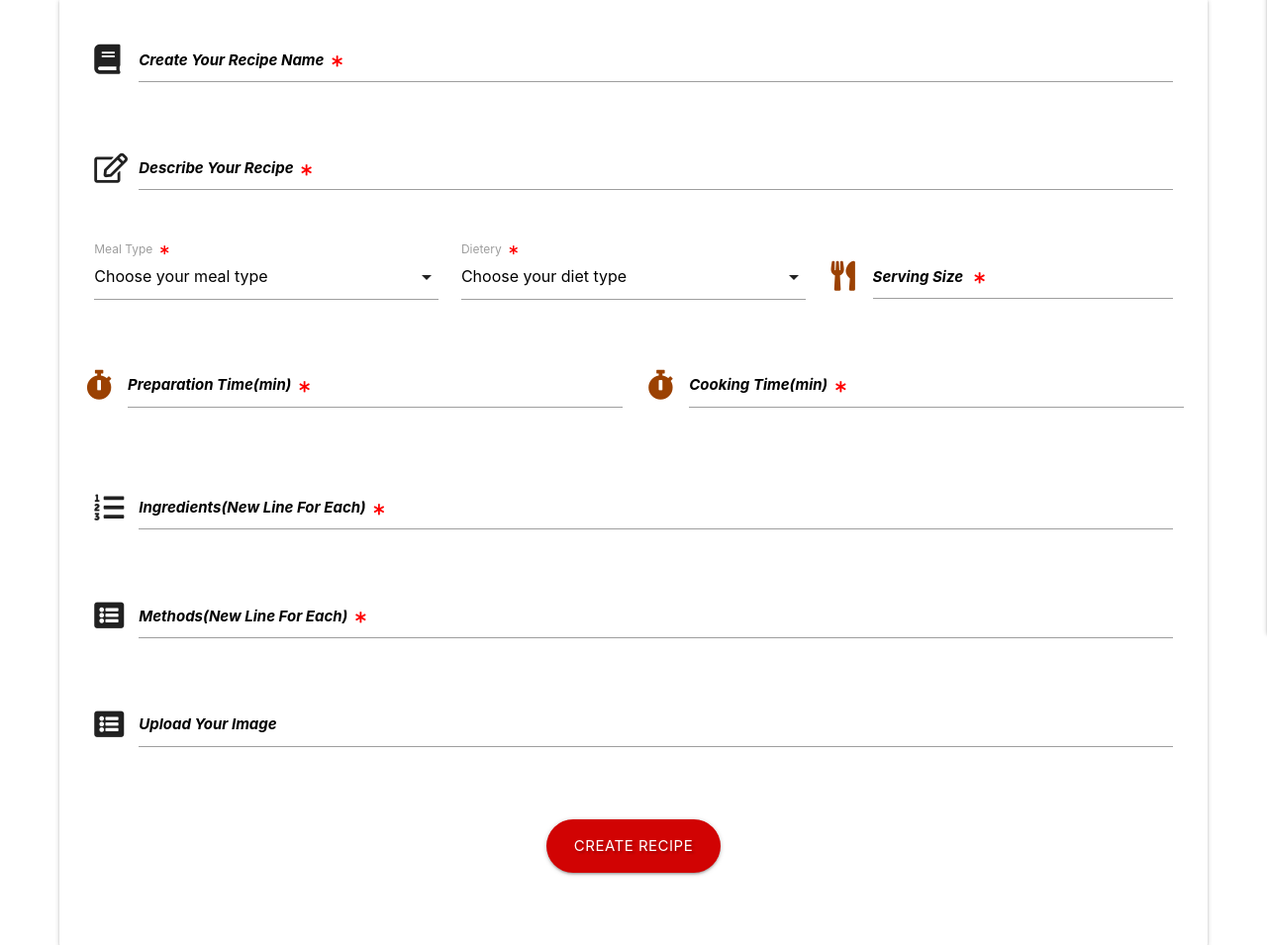
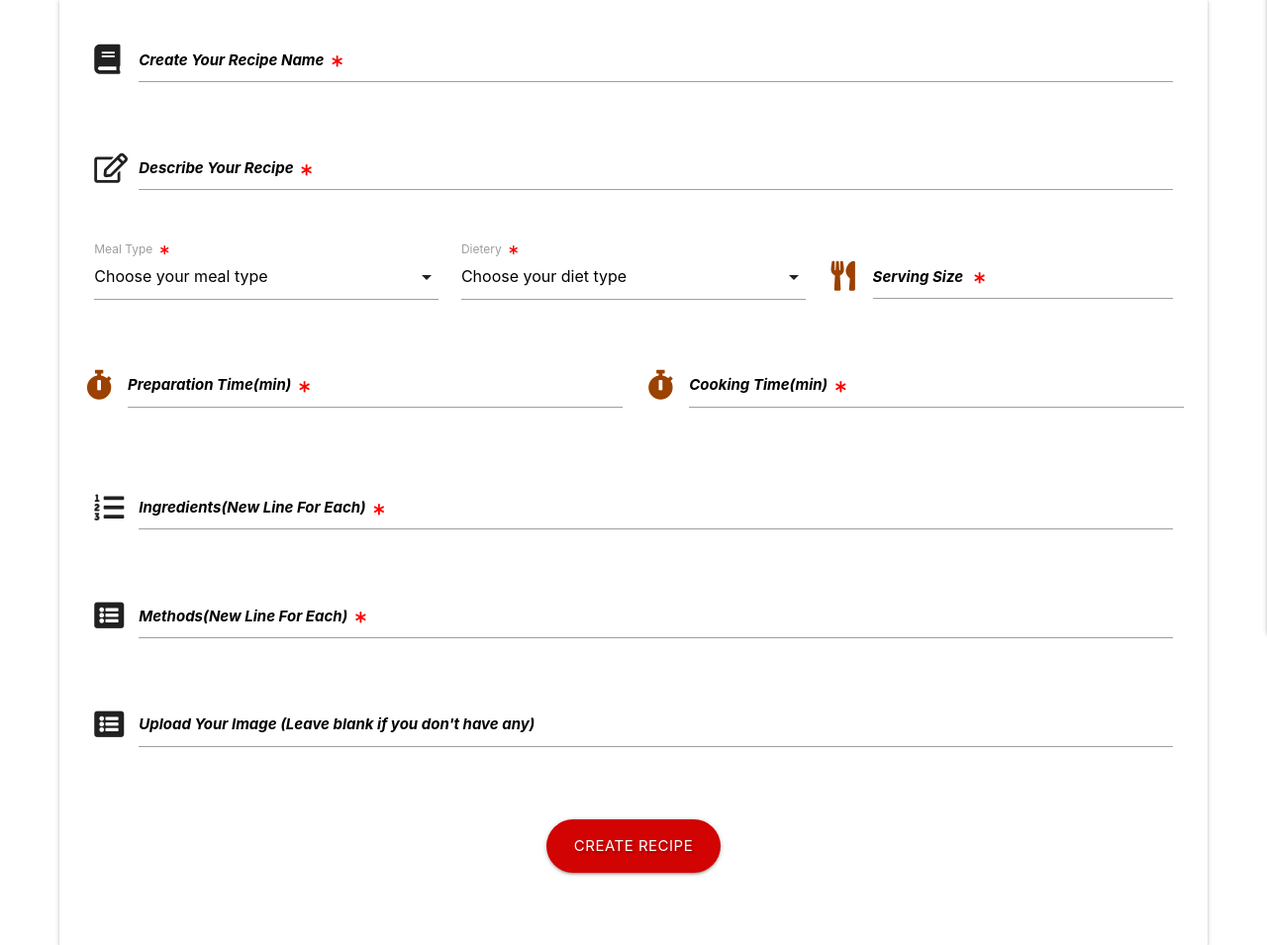
Before and after one commit to kenweechin/recipe-app, a Flask app: page /add_recipe in a window 1280 px wide. Shown: the part 220-1175 px from the top of the page at 99% size. Run offline with Flask 2, Linux system fonts and the light colour scheme; data that the repository does not hold is empty; some libraries are stand-ins or nearby versions.

Commit message:
Remove the required attribute for image input and edit the image label text on add recipe page

```diff
--- a/templates/add_recipe.html
+++ b/templates/add_recipe.html
@@ -90,8 +90,8 @@
             <div class="row">
                 <div class="input-field col s12">
                     <i class="fas fa-list-alt prefix"></i>
-                    <input id="image_url" type="url" name="image_url" class="validate" required>
-                    <label for="image_url">Upload Your Image</label>
+                    <input id="image_url" type="url" name="image_url" class="validate">
+                    <label for="image_url">Upload Your Image (Leave blank if you don't have any)</label>
                 </div>
             </div>
             <!-- submit button-->
```
